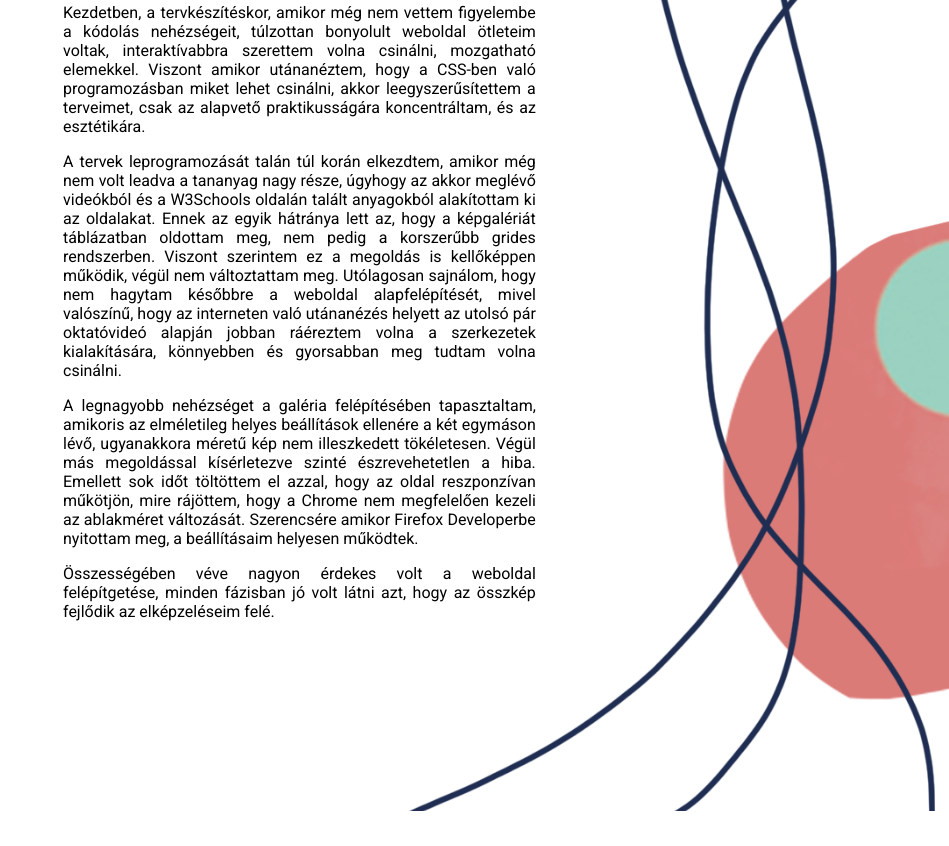
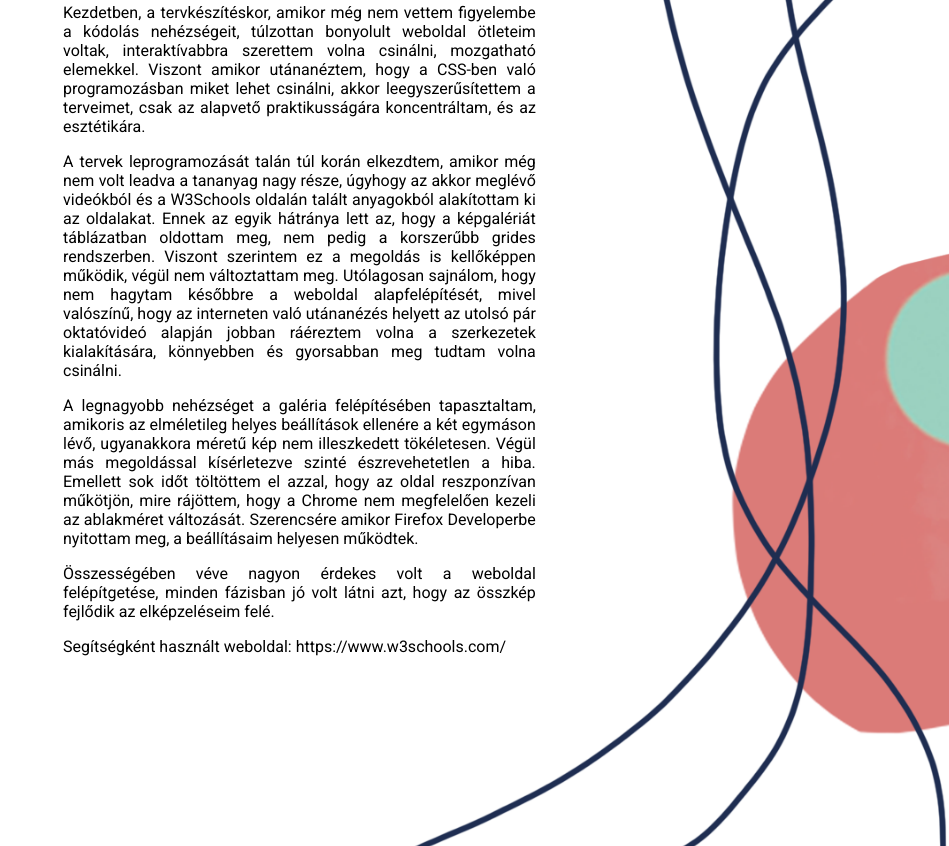
Before and after one commit to gosulytimea/gosuly_timea_portfolio, a plain HTML site: page weboldalterv.html in a window 1280 px wide. Shown: the part 3154-4000 px from the top of the page, without its empty margins (331-1280 px from the left). Before the commit the page ends 3965 px from the top, so only its background shows below. Drawn offline with Linux system fonts and the light colour scheme; a web font is replaced by a local one.

Commit message:
Update weboldalterv.html

```diff
--- a/weboldalterv.html
+++ b/weboldalterv.html
@@ -77,7 +77,8 @@
 				 <p>
 					Összességében véve nagyon érdekes volt a weboldal felépítgetése, minden fázisban jó volt látni azt, hogy az összkép fejlődik az elképzeléseim felé.
 				</p>
-
+				<p>Segítségként használt weboldal: https://www.w3schools.com/
+				</p>
 
 
 			</div>
```
